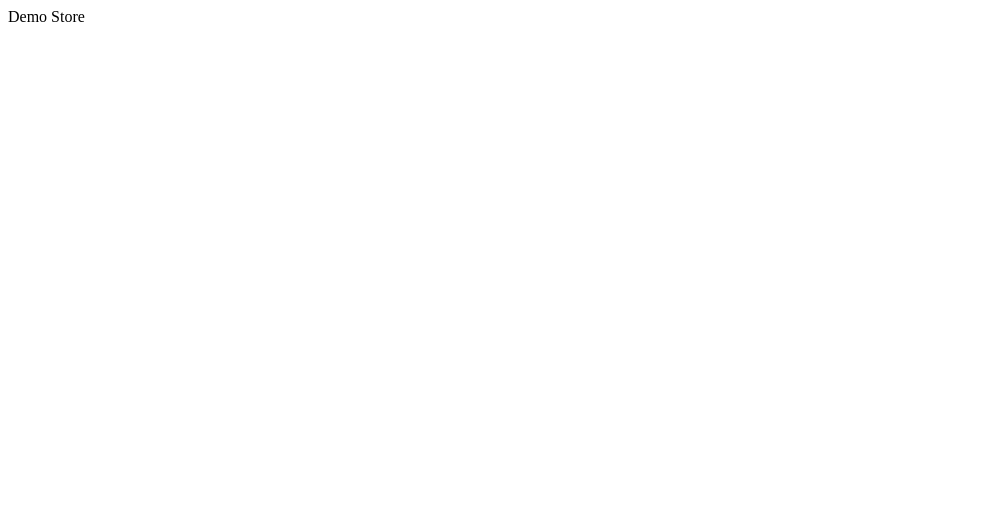
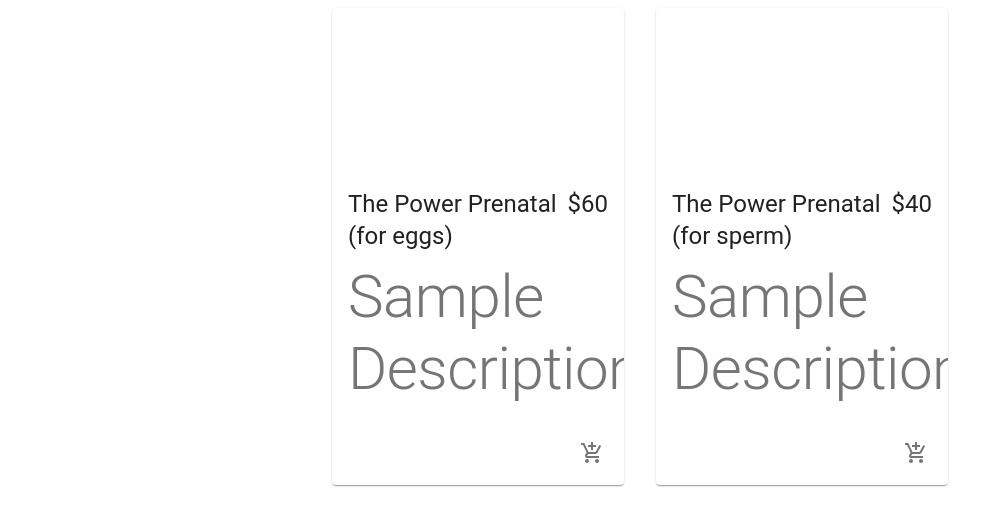
Before and after one commit to mhammal11/project, a React (Create React App) app: page / in a window 1280 px wide. Shown: the top 526 px of the page, without its empty margins (0-1004 px from the left). Built offline with nearby package versions, Linux system fonts and the light colour scheme.

Commit message:
Add simple products with simple styling. Add shopping cart button.

```diff
--- a/src/App.js
+++ b/src/App.js
@@ -1,9 +1,10 @@
 import React from 'react'
+import Products from './components/Products/Products';
 
 const App = () => {
     return (
         <div>
-            Demo Store
+            <Products />
         </div>
     )
 }
--- /dev/null
+++ b/src/components/products/Product/Product.jsx
@@ -0,0 +1,33 @@
+import React from 'react';
+import { Card, CardMedia, CardContent, CardActions, Typography, IconButton } from '@material-ui/core';
+import { AddShoppingCart } from '@material-ui/icons';
+import { mergeClasses } from '@material-ui/styles';
+
+import useStyles from './styles';
+
+const Product = ({ product }) => {
+    const classes = useStyles();
+    return (
+        <Card className={classes.root}>
+            <CardMedia className={classes.media} image='' title={product.name}/>
+            <CardContent>
+                <div className={classes.cardContent}>
+                    <Typography variant="h5" gutterBottom>
+                        {product.name}
+                    </Typography>
+                    <Typography variant="h5">
+                        {product.price}
+                    </Typography>
+                </div>
+                <Typography variant="h2" color="textSecondary">{product.description}</Typography>
+            </CardContent>
+            <CardActions disableSpacing className={classes.cardActions}>
+                <IconButton aria-label="Add to Cart">
+                    <AddShoppingCart />
+                </IconButton>
+            </CardActions>
+        </Card>
+    )
+}
+
+export default Product
--- /dev/null
+++ b/src/components/products/Product/styles.js
@@ -0,0 +1,19 @@
+import { makeStyles } from '@material-ui/core/styles';
+
+export default makeStyles(() => ({
+  root: {
+    maxWidth: '100%',
+  },
+  media: {
+    height: 0,
+    paddingTop: '56.25%',
+  },
+  cardActions: {
+    display: 'flex',
+    justifyContent: 'flex-end',
+  },
+  cardContent: {
+    display: 'flex',
+    justifyContent: 'space-between',
+  },
+}));
--- a/src/components/products/Products.jsx
+++ b/src/components/products/Products.jsx
@@ -1,13 +1,26 @@
 import React from 'react';
-import Grid from '@material-ui/core';
+import { Grid } from '@material-ui/core';
 
+import Product from './Product/Product'
+
+const products = [
+    { id: 150, name: 'The Power Prenatal (for eggs)', description: 'Sample Description.', price: '$60'},
+    { id: 151, name: 'The Power Prenatal (for sperm)', description: 'Sample Description.', price: '$40'},
+];
 
 const Products = () => {
-    <main>
-        <Grid container justify="center" spacing={4}>
+    return (
+        <main>
+            <Grid container justify="center" spacing={4}>
+                {products.map((product) => (
+                    <Grid item key={product.id} xs={12} sm={6} md={4} lg={3}>
+                        <Product product={product} />
+                    </Grid>
+                ))}
+            </Grid>
+        </main>
+    )
 
-        </Grid>
-    </main>
 }
 
 export default Products;
```
